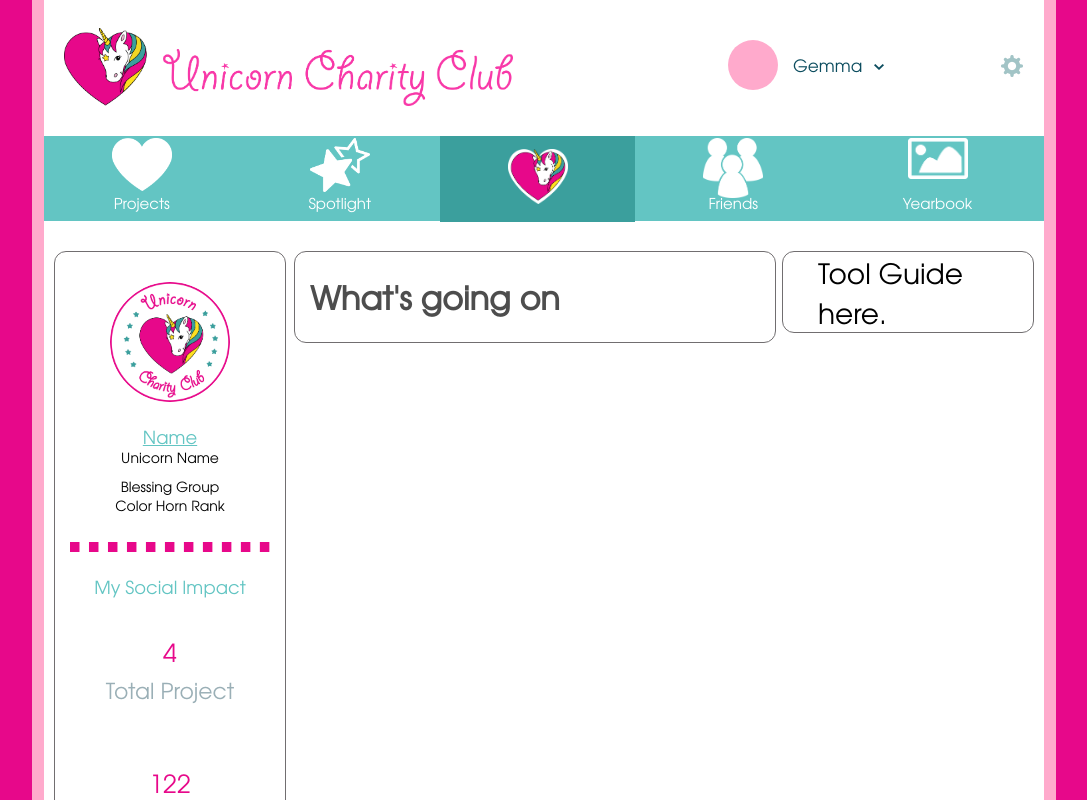
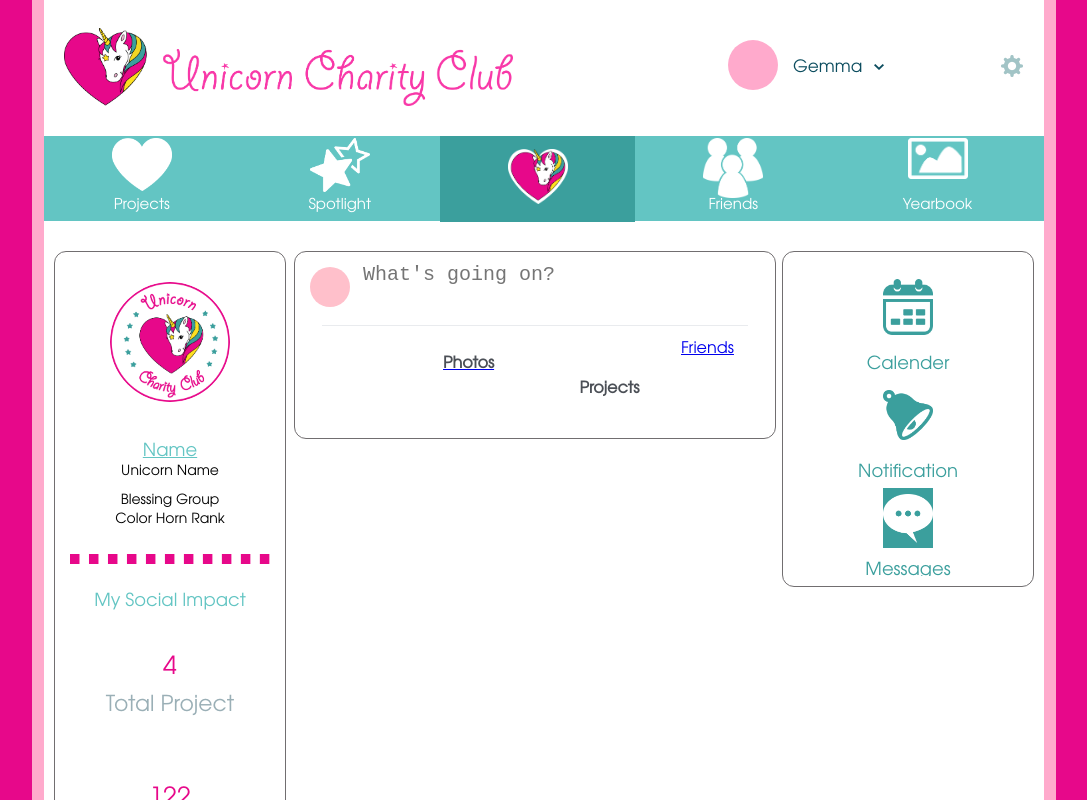
Before and after one commit to birvasevak/Project_2, a React (Create React App) app: page / in a window 1280 px wide. Shown: the top 800 px of the page, without its empty margins (96-1183 px from the left). Built offline with nearby package versions, Linux system fonts and the light colour scheme.

Commit message:
Homepage change

```diff
--- a/src/components/Homepage/Homepage.js
+++ b/src/components/Homepage/Homepage.js
@@ -1,23 +1,15 @@
 import React, { Component } from "react";
 import "./Homepage.css";
 import SidebarProfile from "../SideBar-Profile/SideBarProfile";
+import MainView from "../Main_View/Main_View";
+import NotifBar from "../NotifBar/NotifBar";
 
 class Homepage extends React.Component {
   render() {
     return (
       <div>
-        <div class="Tool-guide">
-          <div class="Help-Bar">Tool Guide here.</div>
-        </div>
-
-        <div class="main-view">
-          <div class="post">
-            <div class="user-icon"></div>
-            <div class="user-enter">
-              <h1>What's going on</h1>
-            </div>
-          </div>
-        </div>
+        <NotifBar />
+        <MainView />
         <SidebarProfile />
       </div>
     );
```
